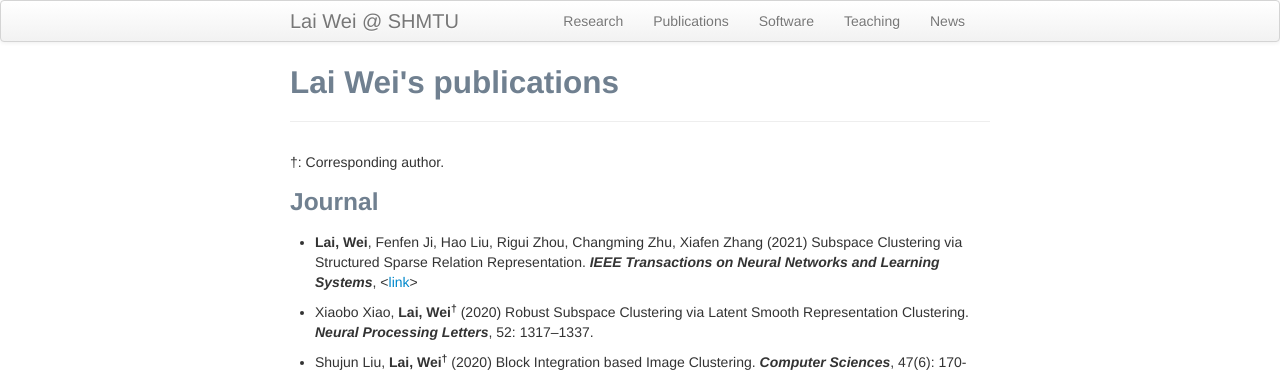
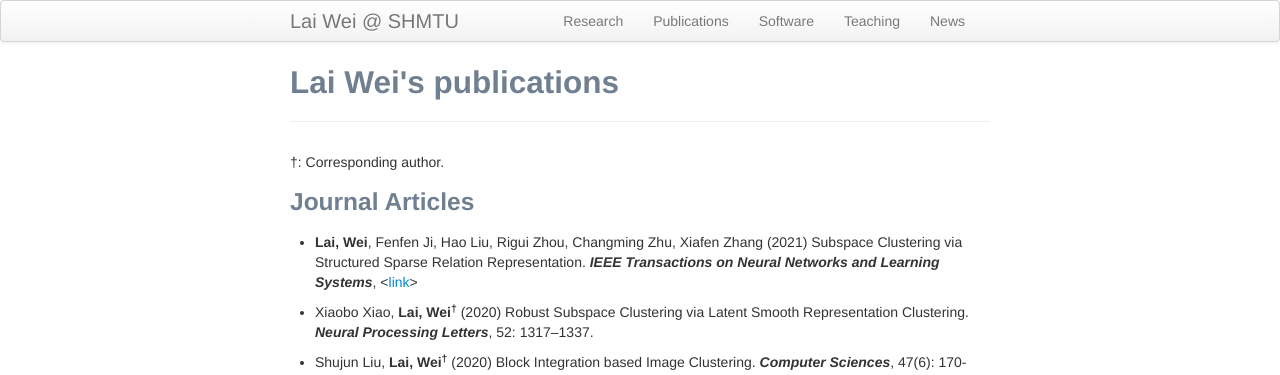
Before and after one commit to weilyshmtu/weilyshmtu.github.io, a Jekyll site: the page built from pages/pubs.md, in a window 1280 px wide. Shown: the top 375 px of the page. Built offline with Jekyll 4.4.1, drawn with Linux system fonts in a browser that asks for light colours.

Commit message:
Update pubs.md

```diff
--- a/pages/pubs.md
+++ b/pages/pubs.md
@@ -7,7 +7,7 @@ title: Lai Wei's publications
 
 &dagger;: Corresponding author.
 
-### Journal
+### Journal Articles
 <ul> <li> <b>Lai, Wei</b>, Fenfen Ji, Hao Liu, Rigui Zhou, Changming Zhu, Xiafen Zhang (2021) Subspace Clustering via Structured Sparse Relation Representation. <i><b>IEEE Transactions on Neural Networks and Learning Systems</b></i>, <<a href="https://doi.org/10.1109/TNNLS.2021.3059511">link</a>></li></ul>
 
 <ul> <li> Xiaobo Xiao, <b>Lai, Wei<sup>&dagger;</sup></b> (2020) Robust Subspace Clustering via Latent Smooth Representation Clustering. <i><b>Neural Processing Letters</b></i>, 52: 1317–1337.</li></ul>
```
